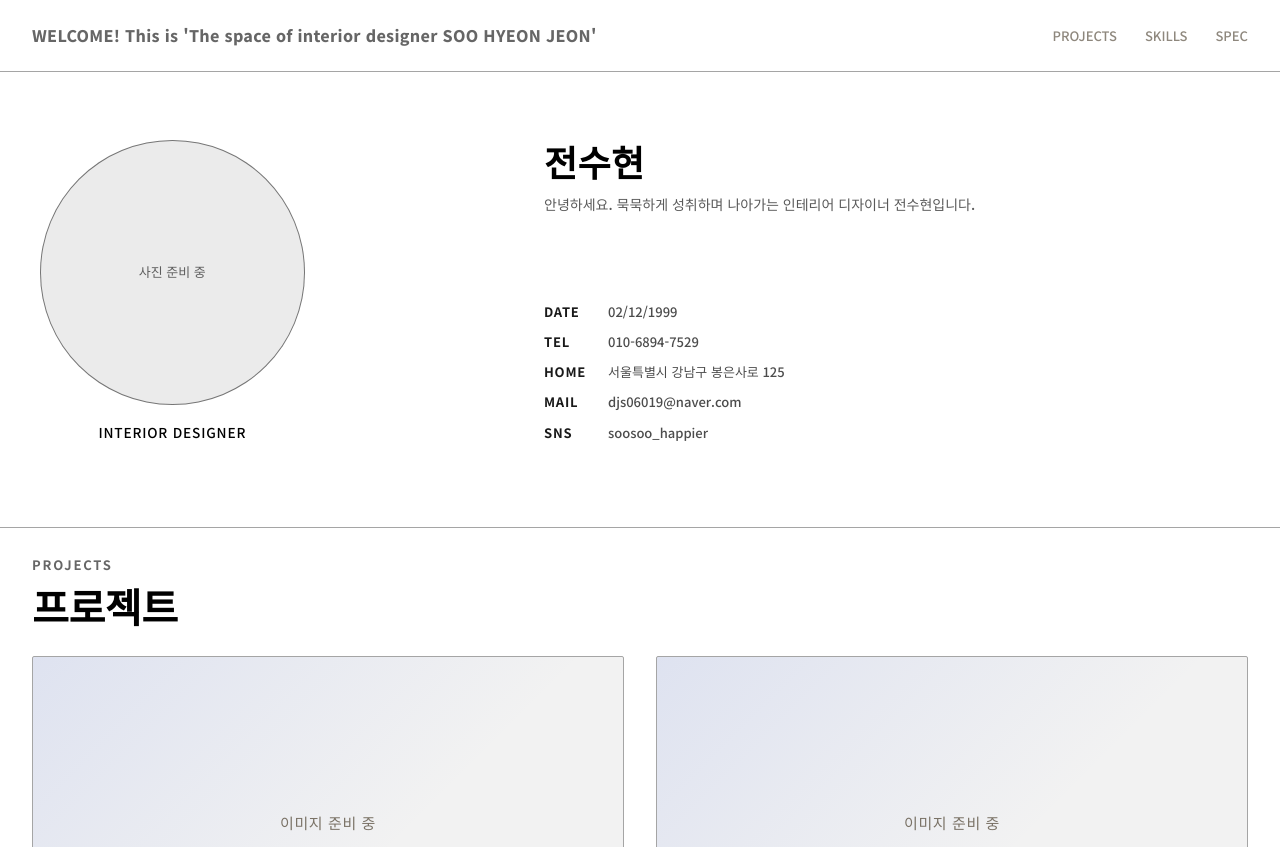
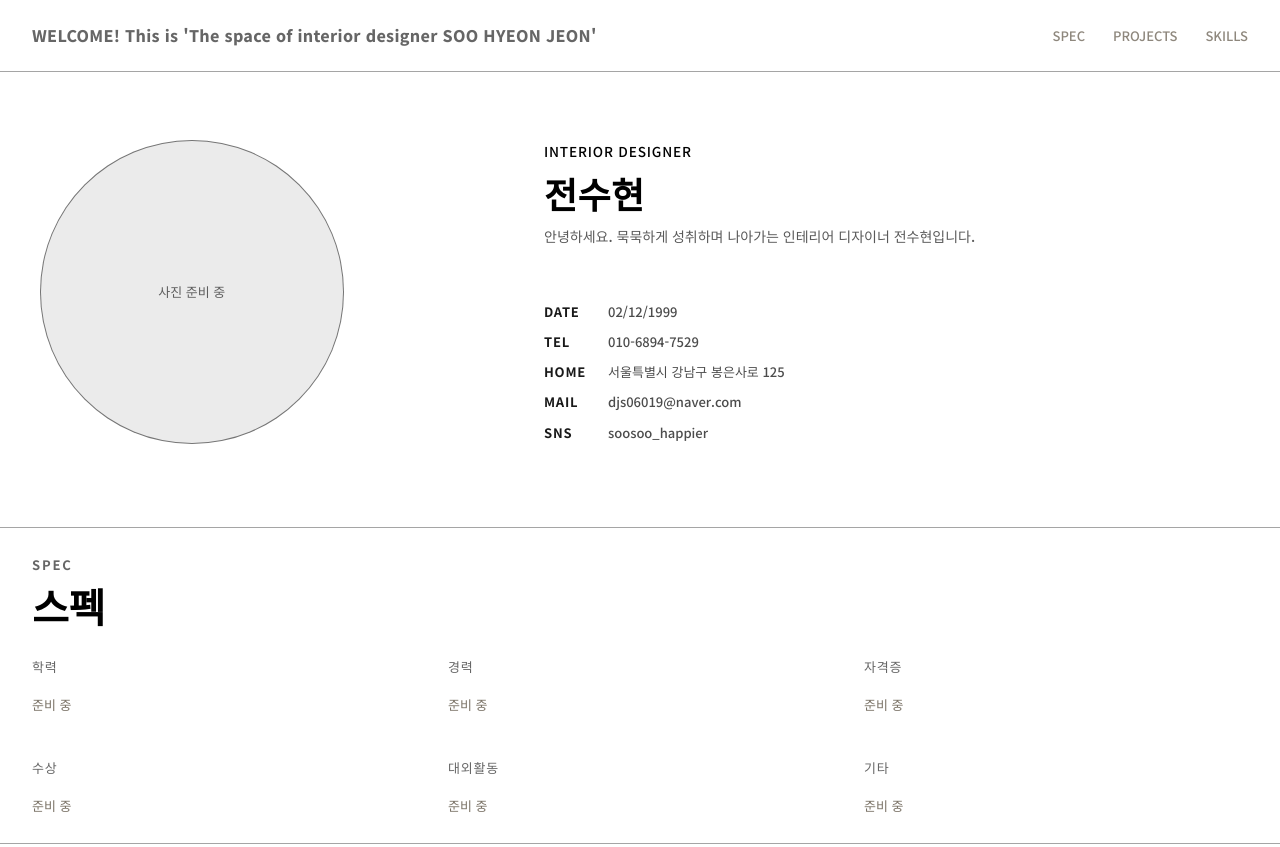
Before and after one commit to Soo-HyeonJeon/soohyeonjeon-portfolio, a plain HTML site: page index.html in a window 1280 px wide. Shown: the top 847 px of the page. Drawn offline with nearby package versions, Linux system fonts and the light colour scheme; no server answers.

Commit message:
Update index.html

```diff
--- a/index.html
+++ b/index.html
@@ -149,14 +149,12 @@
 
   .hero-photo-caption {
     position: absolute;
-    top: 370.6px;
-    left: 40px;
-    width: 264.6px;
+    top: 90px;
+    left: 544px;
     z-index: 2;
     font-size: 13.65px;
     letter-spacing: 0.06em;
     color: #000000;
-    text-align: center;
   }
 
   .avatar-box {
@@ -164,8 +162,8 @@
     top: 90px;
     left: 40px;
     z-index: 2;
-    width: 264.6px;
-    height: 264.6px;
+    width: 303.59375px;
+    height: 303.59375px;
     border-radius: 50%;
     overflow: hidden;
     background: rgba(0, 0, 0, 0.08);
@@ -188,7 +186,7 @@
     padding: 0 10px;
   }
 
-  .hero-info { position: absolute; top: 90px; left: 544px; right: 0; z-index: 1; }
+  .hero-info { position: absolute; top: 122px; left: 544px; right: 0; z-index: 1; }
 
   .hero h1 {
     font-size: clamp(26px, 3.4vw, 36px);
@@ -915,9 +913,9 @@
   <header class="site-header">
     <div class="brand">WELCOME! This is 'The space of interior designer SOO HYEON JEON'</div>
     <nav id="site-nav">
+      <a href="#spec">Spec</a>
       <a href="#projects">Projects</a>
       <a href="#skills">Skills</a>
-      <a href="#spec">Spec</a>
     </nav>
   </header>
 
@@ -946,6 +944,14 @@
 
     <div class="divider wrap"></div>
 
+    <section id="spec" class="wrap">
+      <span class="eyebrow">SPEC</span>
+      <div class="section-title">스펙</div>
+      <div class="spec-groups" id="spec-groups"></div>
+    </section>
+
+    <div class="divider wrap"></div>
+
     <section id="projects" class="wrap">
       <span class="eyebrow">PROJECTS</span>
       <div class="section-title">프로젝트</div>
@@ -958,14 +964,6 @@
       <span class="eyebrow">SKILLS</span>
       <div class="section-title">사용 가능 프로그램</div>
       <div class="skill-list" id="skill-list"></div>
-    </section>
-
-    <div class="divider wrap"></div>
-
-    <section id="spec" class="wrap">
-      <span class="eyebrow">SPEC</span>
-      <div class="section-title">스펙</div>
-      <div class="spec-groups" id="spec-groups"></div>
     </section>
 
     <div class="divider invisible wrap"></div>
```
